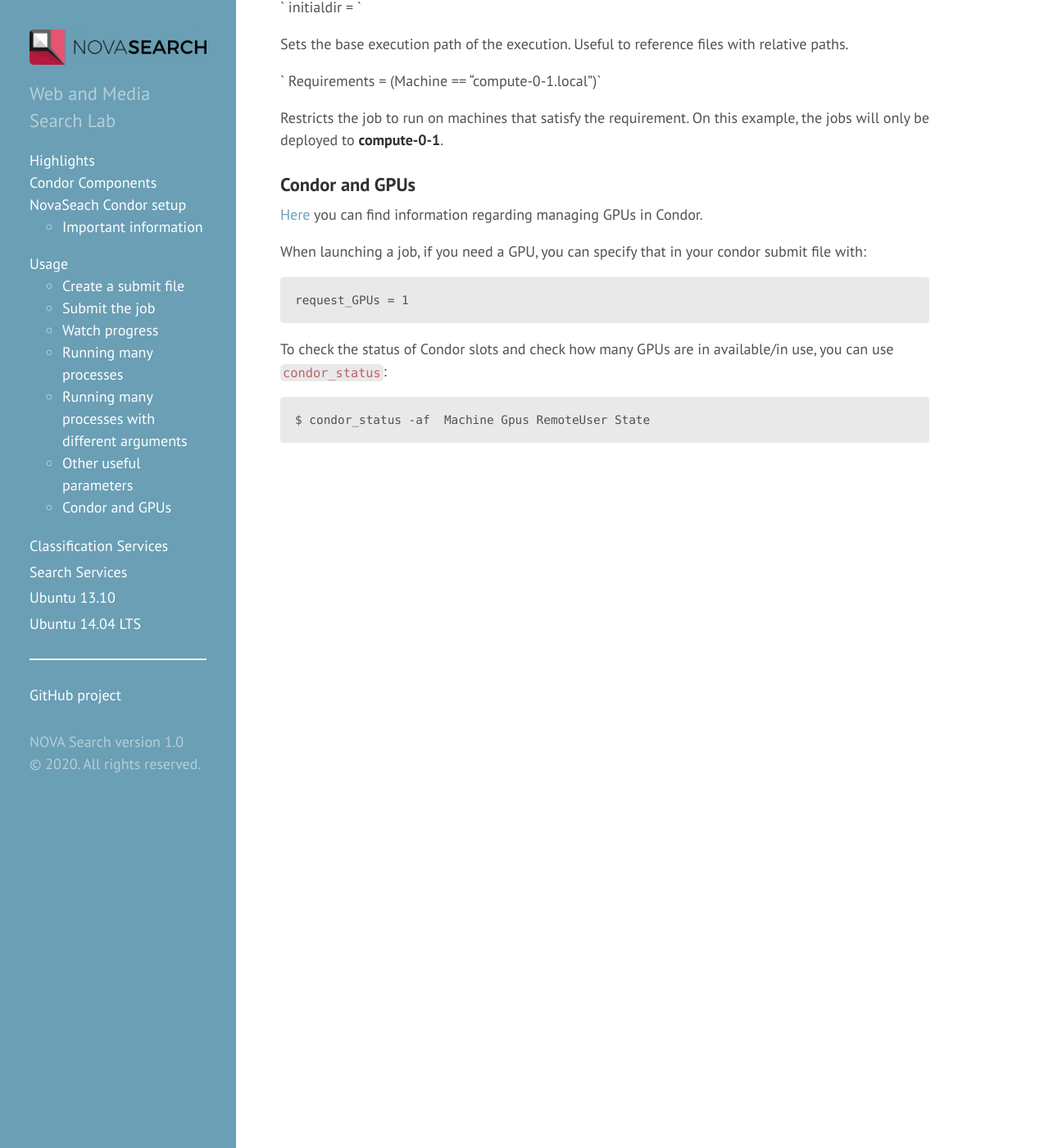
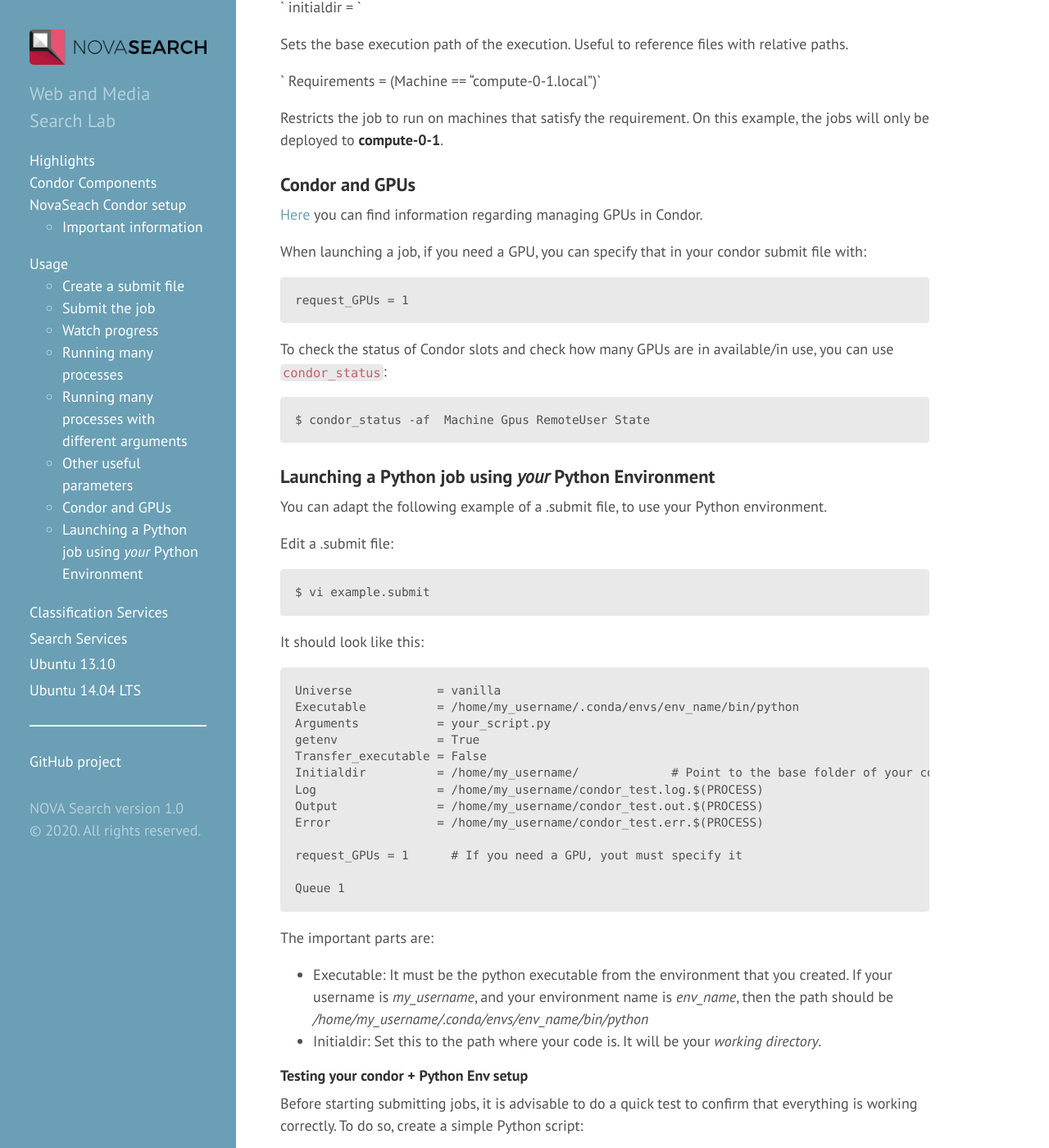
Before and after one commit to novasearch/wiki.novasearch.org, a Jekyll site: the page built from wiki/Condor.md, in a window 1280 px wide and 1400 px high, scrolled down 2380 px. Shown: the whole window at 82% size. Built offline with Jekyll 4.4.1, drawn with Linux system fonts in a browser that asks for light colours; some of the changed text lies outside the part shown.

Commit message:
Updated Condor.md - Added instructions to submit condor jobs using a Python environment (with/without GPUs)

```diff
--- a/wiki/Condor.md
+++ b/wiki/Condor.md
@@ -158,3 +158,58 @@ When launching a job, if you need a GPU, you can specify that in your condor sub
 To check the status of Condor slots and check how many GPUs are in available/in use, you can use `condor_status`:
 
 	$ condor_status -af  Machine Gpus RemoteUser State
+
+
+### Launching a Python job using *your* Python Environment
+
+You can adapt the following example of a .submit file, to use your Python environment.
+
+Edit a .submit file:
+
+	$ vi example.submit
+
+It should look like this:
+
+	Universe            = vanilla
+	Executable          = /home/my_username/.conda/envs/env_name/bin/python
+	Arguments           = your_script.py
+	getenv              = True
+	Transfer_executable = False
+	Initialdir          = /home/my_username/             # Point to the base folder of your code (i.e. the your_script.py file)
+	Log                 = /home/my_username/condor_test.log.$(PROCESS)
+	Output              = /home/my_username/condor_test.out.$(PROCESS)
+	Error               = /home/my_username/condor_test.err.$(PROCESS)
+
+	request_GPUs = 1      # If you need a GPU, yout must specify it
+
+	Queue 1
+
+The important parts are:
+* Executable: It must be the python executable from the environment that you created. If your username is *my_username*, and your environment name is *env_name*, then the path should be */home/my_username/.conda/envs/env_name/bin/python*
+* Initialdir: Set this to the path where your code is. It will be your *working directory*.
+
+
+#### Testing your condor + Python Env setup
+
+Before starting submitting jobs, it is advisable to do a quick test to confirm that everything is working correctly. To do so, create a simple Python script:
+
+	$ touch your_script.py
+	$ vi your_script.py
+
+Add the following code to the script:
+
+	print("My python script is running!")
+
+	# Check if GPUs are seen by PyTorch (if you're not using PyTorch, remove the next two lines)
+	import torch
+	print("CUDA is available:", torch.cuda.is_available())
+
+Then create a condor .submit file using the one above as example (use your own environment and set each path), and submit it:
+
+	$ condor_submit example.submit
+
+Your job is then submitted and the output is now available in the Log file (*/home/my_username/condor_test.out.0*). It should look like this:
+
+	$ cat condor_test.out.0
+	My python script is running!
+	CUDA is available: True
```
